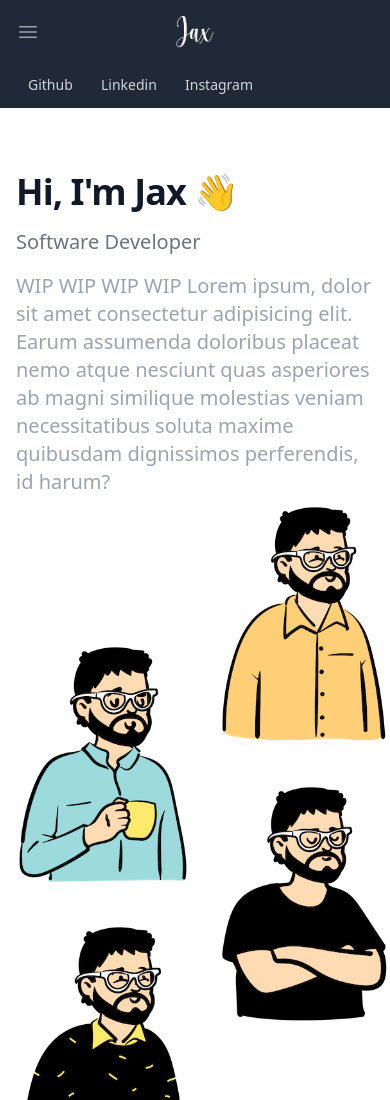
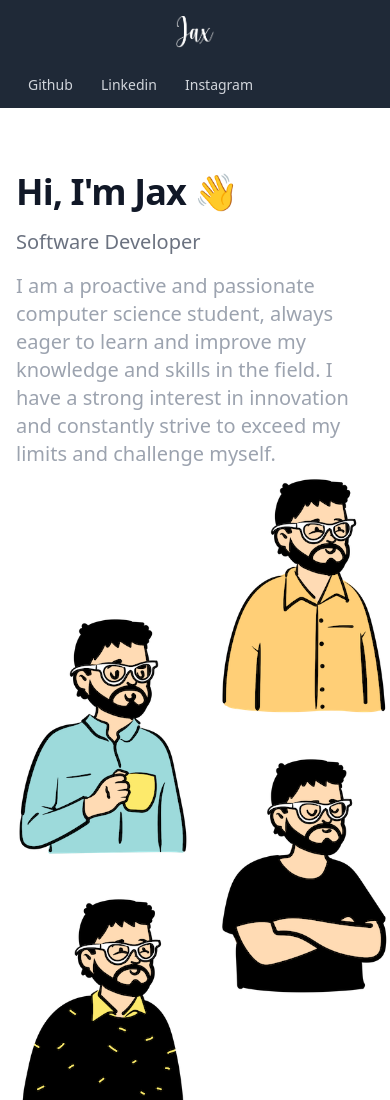
Before and after one commit to GiuseppePitruzzella/giuseppepitruzzella.github.io, a plain HTML site: page index.html in a window 390 px wide. Shown: the top 1100 px of the page. Drawn offline with nearby package versions, Linux system fonts and the light colour scheme; files that its build step writes are made by us from their sources.

Commit message:
:memo: Add bio

```diff
--- a/index.html
+++ b/index.html
@@ -14,16 +14,6 @@
             <div class="mx-auto max-w-7xl px-2 sm:px-6 lg:px-8">
                 <div class="relative flex h-16 items-center justify-between">
                     <div class="absolute inset-y-0 left-0 flex items-center sm:hidden">
-                    <!-- Mobile menu button-->
-                    <button type="button" class="inline-flex items-center justify-center rounded-md p-2 text-gray-400 hover:bg-gray-700 hover:text-white focus:outline-none focus:ring-2 focus:ring-inset focus:ring-white" aria-controls="mobile-menu" aria-expanded="false">
-                        <span class="sr-only">Open main menu</span>
-                        <svg class="block h-6 w-6" xmlns="http://www.w3.org/2000/svg" fill="none" viewBox="0 0 24 24" stroke-width="1.5" stroke="currentColor" aria-hidden="true">
-                            <path stroke-linecap="round" stroke-linejoin="round" d="M3.75 6.75h16.5M3.75 12h16.5m-16.5 5.25h16.5" />
-                        </svg>
-                        <svg class="hidden h-6 w-6" xmlns="http://www.w3.org/2000/svg" fill="none" viewBox="0 0 24 24" stroke-width="1.5" stroke="currentColor" aria-hidden="true">
-                            <path stroke-linecap="round" stroke-linejoin="round" d="M6 18L18 6M6 6l12 12" />
-                        </svg>
-                    </button>
                 </div>
                 <div class="flex flex-1 items-center justify-center sm:items-stretch sm:justify-start">
                     <div class="flex flex-shrink-0 items-center">
@@ -56,7 +46,7 @@
                     <div class="sm:max-w-lg">
                         <h1 class="font text-4xl font-bold tracking-tight text-gray-900 sm:text-6xl">Hi, I'm Jax 👋</h1>
                         <p class="mt-4 text-xl text-gray-500">Software Developer</p>
-                        <p class="mt-4 text-xl text-gray-400">WIP WIP WIP WIP Lorem ipsum, dolor sit amet consectetur adipisicing elit. Earum assumenda doloribus placeat nemo atque nesciunt quas asperiores ab magni similique molestias veniam necessitatibus soluta maxime quibusdam dignissimos perferendis, id harum?</p>
+                        <p class="mt-4 text-xl text-gray-400">I am a proactive and passionate computer science student, always eager to learn and improve my knowledge and skills in the field. I have a strong interest in innovation and constantly strive to exceed my limits and challenge myself.</p>
                     </div>
                     <div>
                         <div class="relative">
```
